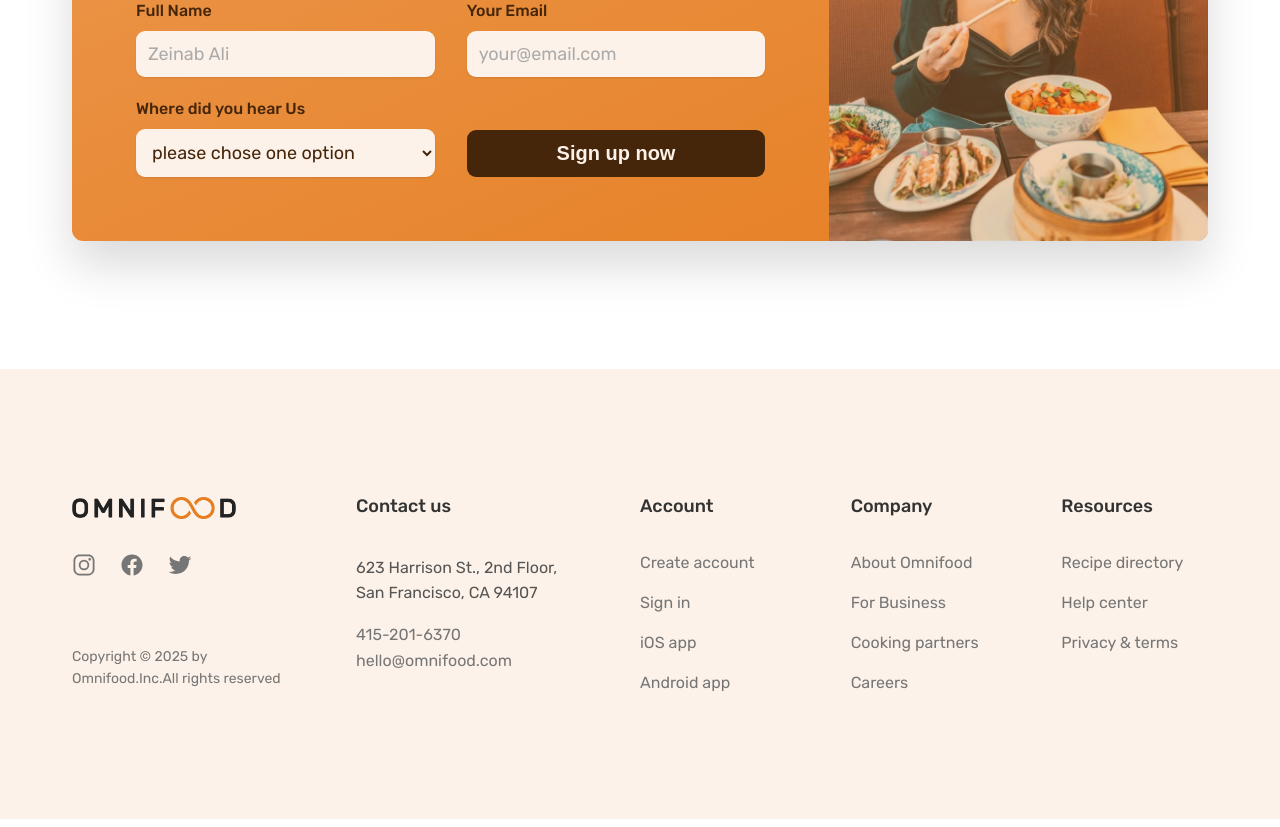
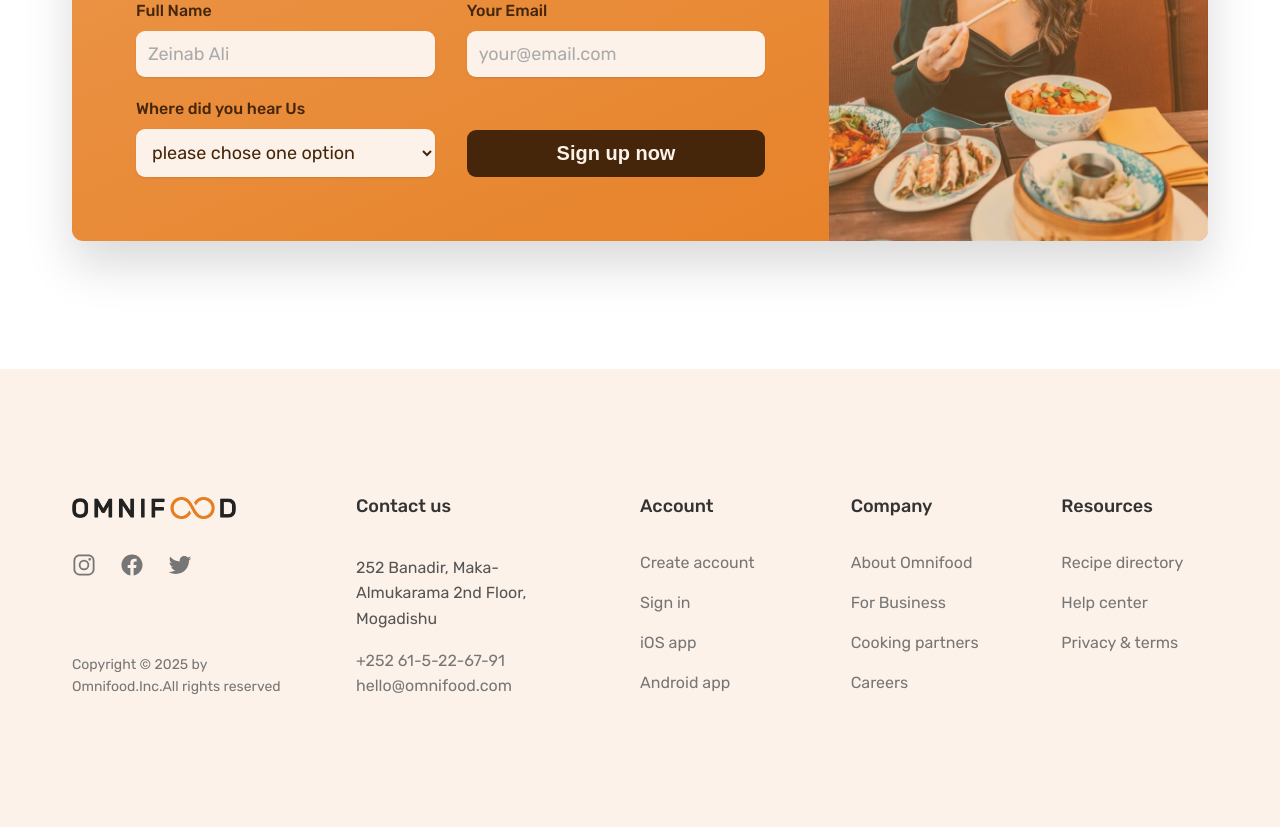
Before and after one commit to Sweetysugaal/Omnifood-project, a plain HTML site: page index.html in a window 1280 px wide. Shown: the part 6648-7475 px from the top of the page. Drawn offline with nearby package versions, Linux system fonts and the light colour scheme.

Commit message:
updated the footer

```diff
--- a/index.html
+++ b/index.html
@@ -643,10 +643,11 @@
           <p class="footer-heading">Contact us</p>
           <address class="contacts">
             <p class="address">
-              623 Harrison St., 2nd Floor, San Francisco, CA 94107
+              252 Banadir, Maka-Almukarama 2nd Floor, Mogadishu
             </p>
             <p>
-              <a class="footer-link" href="tel:415-201-6370">415-201-6370</a
+              <a class="footer-link" href="tel:+252 61-5-22-67-91"
+                >+252 61-5-22-67-91</a
               ><br />
               <a class="footer-link" href="mailto:hello@omnifood.com"
                 >hello@omnifood.com</a
```
